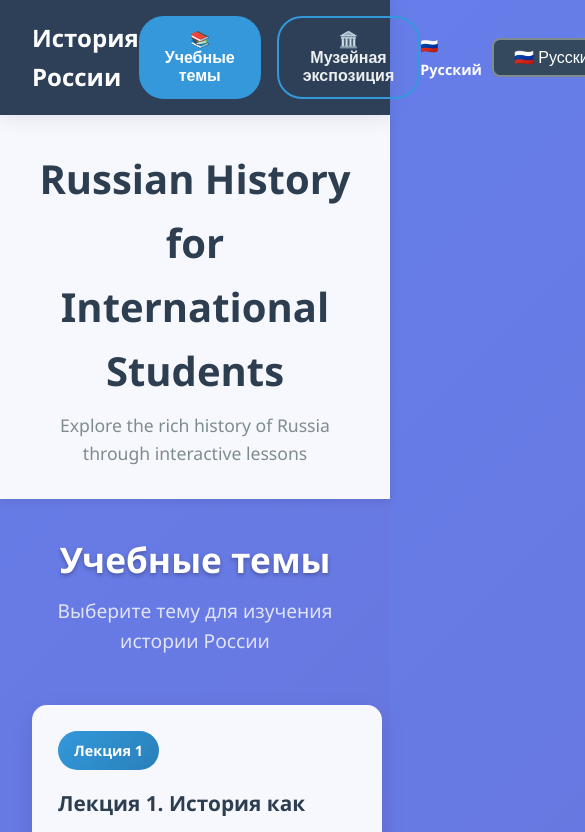
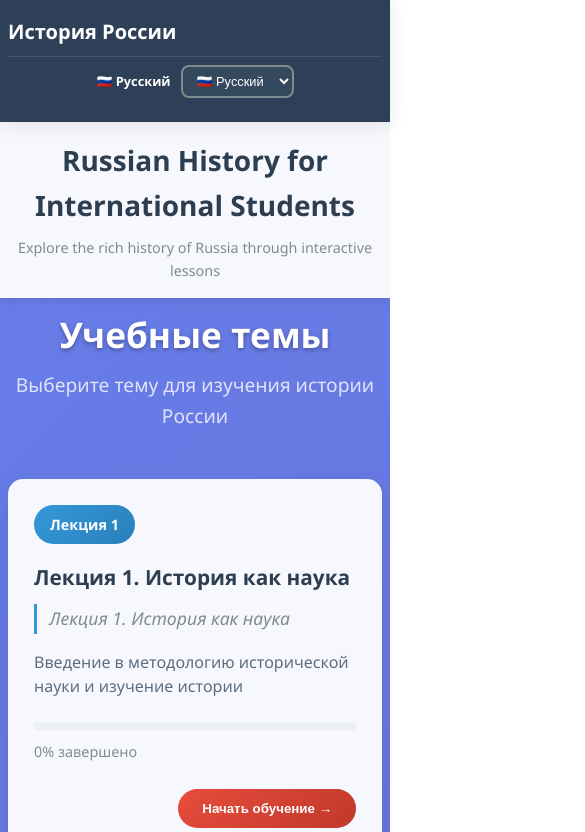
Before and after one commit to Mrvans263/Russian-History, a React (Vite) app: page / in a window 390 px wide. Shown: the top 832 px of the page, 585 px wide, since content can reach past the window. Built offline with nearby package versions, Linux system fonts and the light colour scheme.

Commit message:
mobile responsiveness

```diff
--- a/components/Navigation.css
+++ b/components/Navigation.css
@@ -15,7 +15,7 @@
   display: flex;
   justify-content: space-between;
   align-items: center;
-  padding: 0 2rem;
+  padding: 0 1rem;
 }
 
 .nav-logo h2 {
@@ -24,9 +24,44 @@
   font-weight: 600;
 }
 
+/* Mobile menu button */
+.mobile-menu-btn {
+  display: none;
+  flex-direction: column;
+  justify-content: space-between;
+  width: 30px;
+  height: 21px;
+  background: transparent;
+  border: none;
+  cursor: pointer;
+  padding: 0;
+}
+
+.mobile-menu-btn span {
+  display: block;
+  height: 3px;
+  width: 100%;
+  background-color: white;
+  border-radius: 3px;
+  transition: all 0.3s ease;
+}
+
+.mobile-menu-btn.active span:nth-child(1) {
+  transform: rotate(45deg) translate(6px, 6px);
+}
+
+.mobile-menu-btn.active span:nth-child(2) {
+  opacity: 0;
+}
+
+.mobile-menu-btn.active span:nth-child(3) {
+  transform: rotate(-45deg) translate(6px, -6px);
+}
+
 .nav-links {
   display: flex;
   gap: 1rem;
+  align-items: center;
 }
 
 .nav-link {
@@ -39,6 +74,8 @@
   font-size: 1rem;
   font-weight: 600;
   transition: all 0.3s ease;
+  text-decoration: none;
+  display: inline-block;
 }
 
 .nav-link:hover {
@@ -52,26 +89,6 @@
   color: white;
 }
 
-.language-selector select {
-  background: #34495e;
-  color: white;
-  border: 2px solid #7f8c8d;
-  padding: 0.5rem 1rem;
-  border-radius: 8px;
-  font-size: 1rem;
-  cursor: pointer;
-  transition: border-color 0.3s ease;
-}
-
-.language-selector select:hover {
-  border-color: #3498db;
-}
-
-.language-selector select:focus {
-  outline: none;
-  border-color: #3498db;
-}
-/* ADD TO Navigation.css */
 .language-selector {
   display: flex;
   align-items: center;
@@ -105,3 +122,196 @@
   border-color: #3498db;
   box-shadow: 0 0 0 2px rgba(52, 152, 219, 0.2);
 }
+
+/* Mobile Responsive Styles */
+@media (max-width: 768px) {
+  .nav-container {
+    padding: 0 1rem;
+    flex-wrap: wrap;
+  }
+
+  .mobile-menu-btn {
+    display: flex;
+  }
+
+  .nav-links {
+    display: none;
+    position: absolute;
+    top: 100%;
+    left: 0;
+    right: 0;
+    background: rgba(44, 62, 80, 0.98);
+    backdrop-filter: blur(15px);
+    flex-direction: column;
+    padding: 1rem;
+    gap: 0.5rem;
+    box-shadow: 0 5px 20px rgba(0, 0, 0, 0.2);
+  }
+
+  .nav-links.active {
+    display: flex;
+  }
+
+  .nav-link {
+    width: 100%;
+    text-align: center;
+    padding: 1rem;
+    border-radius: 8px;
+    border: 2px solid transparent;
+  }
+
+  .nav-link:hover {
+    transform: none;
+  }
+
+  .language-selector {
+    justify-content: center;
+    width: 100%;
+    padding: 0.5rem 0;
+    border-top: 1px solid rgba(255, 255, 255, 0.1);
+    margin-top: 0.5rem;
+  }
+
+  .current-language {
+    font-size: 0.8rem;
+  }
+
+  .language-dropdown {
+    font-size: 0.8rem;
+    padding: 6px 10px;
+  }
+}
+
+@media (max-width: 480px) {
+  .nav-container {
+    padding: 0 0.5rem;
+  }
+
+  .nav-logo h2 {
+    font-size: 1.25rem;
+  }
+
+  .nav-link {
+    padding: 0.875rem 1rem;
+    font-size: 0.9rem;
+  }
+
+  .mobile-menu-btn {
+    width: 25px;
+    height: 18px;
+  }
+
+  .mobile-menu-btn span {
+    height: 2px;
+  }
+}
+
+/* App.css */
+* {
+  margin: 0;
+  padding: 0;
+  box-sizing: border-box;
+}
+
+body {
+  font-family: 'Segoe UI', Tahoma, Geneva, Verdana, sans-serif;
+  line-height: 1.6;
+  color: #2c3e50;
+  background: linear-gradient(135deg, #667eea 0%, #764ba2 100%);
+  min-height: 100vh;
+}
+
+.App {
+  min-height: 100vh;
+  display: flex;
+  flex-direction: column;
+}
+
+.app-header {
+  background: rgba(255, 255, 255, 0.95);
+  padding: 2rem;
+  text-align: center;
+  box-shadow: 0 2px 10px rgba(0, 0, 0, 0.1);
+}
+
+.app-header h1 {
+  color: #2c3e50;
+  font-size: 2.5rem;
+  margin-bottom: 0.5rem;
+  font-weight: 700;
+}
+
+.app-header p {
+  color: #7f8c8d;
+  font-size: 1.1rem;
+}
+
+.app-main {
+  flex: 1;
+  padding: 2rem;
+  max-width: 1200px;
+  margin: 0 auto;
+  width: 100%;
+}
+
+.app-footer {
+  background: #2c3e50;
+  color: white;
+  text-align: center;
+  padding: 1.5rem;
+  margin-top: auto;
+}
+
+.app-footer p {
+  margin: 0;
+  color: #bdc3c7;
+}
+
+/* Mobile Responsive Styles for App */
+@media (max-width: 768px) {
+  .app-header {
+    padding: 1.5rem 1rem;
+  }
+
+  .app-header h1 {
+    font-size: 2rem;
+  }
+
+  .app-header p {
+    font-size: 1rem;
+  }
+
+  .app-main {
+    padding: 1rem;
+  }
+
+  .app-footer {
+    padding: 1rem;
+  }
+}
+
+@media (max-width: 480px) {
+  .app-header {
+    padding: 1rem 0.5rem;
+  }
+
+  .app-header h1 {
+    font-size: 1.75rem;
+  }
+
+  .app-header p {
+    font-size: 0.9rem;
+  }
+
+  .app-main {
+    padding: 0.5rem;
+  }
+
+  .app-footer {
+    padding: 0.75rem;
+  }
+
+  .app-footer p {
+    font-size: 0.9rem;
+  }
+}
--- a/src/App.css
+++ b/src/App.css
@@ -1,3 +1,211 @@
+/* components/Navigation.css */
+.main-navigation {
+  background: rgba(44, 62, 80, 0.95);
+  backdrop-filter: blur(10px);
+  padding: 1rem 0;
+  box-shadow: 0 2px 20px rgba(0, 0, 0, 0.1);
+  position: sticky;
+  top: 0;
+  z-index: 1000;
+}
+
+.nav-container {
+  max-width: 1200px;
+  margin: 0 auto;
+  display: flex;
+  justify-content: space-between;
+  align-items: center;
+  padding: 0 1rem;
+}
+
+.nav-logo h2 {
+  color: white;
+  font-size: 1.5rem;
+  font-weight: 600;
+}
+
+/* Mobile menu button */
+.mobile-menu-btn {
+  display: none;
+  flex-direction: column;
+  justify-content: space-between;
+  width: 30px;
+  height: 21px;
+  background: transparent;
+  border: none;
+  cursor: pointer;
+  padding: 0;
+}
+
+.mobile-menu-btn span {
+  display: block;
+  height: 3px;
+  width: 100%;
+  background-color: white;
+  border-radius: 3px;
+  transition: all 0.3s ease;
+}
+
+.mobile-menu-btn.active span:nth-child(1) {
+  transform: rotate(45deg) translate(6px, 6px);
+}
+
+.mobile-menu-btn.active span:nth-child(2) {
+  opacity: 0;
+}
+
+.mobile-menu-btn.active span:nth-child(3) {
+  transform: rotate(-45deg) translate(6px, -6px);
+}
+
+.nav-links {
+  display: flex;
+  gap: 1rem;
+  align-items: center;
+}
+
+.nav-link {
+  background: transparent;
+  color: #ecf0f1;
+  border: 2px solid #3498db;
+  padding: 0.75rem 1.5rem;
+  border-radius: 25px;
+  cursor: pointer;
+  font-size: 1rem;
+  font-weight: 600;
+  transition: all 0.3s ease;
+  text-decoration: none;
+  display: inline-block;
+}
+
+.nav-link:hover {
+  background: #3498db;
+  color: white;
+  transform: translateY(-2px);
+}
+
+.nav-link.active {
+  background: #3498db;
+  color: white;
+}
+
+.language-selector {
+  display: flex;
+  align-items: center;
+  gap: 10px;
+}
+
+.current-language {
+  color: white;
+  font-weight: 600;
+  font-size: 0.9rem;
+}
+
+.language-dropdown {
+  background: #34495e;
+  color: white;
+  border: 2px solid #7f8c8d;
+  padding: 8px 12px;
+  border-radius: 8px;
+  font-size: 0.9rem;
+  cursor: pointer;
+  transition: all 0.3s ease;
+}
+
+.language-dropdown:hover {
+  border-color: #3498db;
+  background: #2c3e50;
+}
+
+.language-dropdown:focus {
+  outline: none;
+  border-color: #3498db;
+  box-shadow: 0 0 0 2px rgba(52, 152, 219, 0.2);
+}
+
+/* Mobile Responsive Styles */
+@media (max-width: 768px) {
+  .nav-container {
+    padding: 0 1rem;
+    flex-wrap: wrap;
+  }
+
+  .mobile-menu-btn {
+    display: flex;
+  }
+
+  .nav-links {
+    display: none;
+    position: absolute;
+    top: 100%;
+    left: 0;
+    right: 0;
+    background: rgba(44, 62, 80, 0.98);
+    backdrop-filter: blur(15px);
+    flex-direction: column;
+    padding: 1rem;
+    gap: 0.5rem;
+    box-shadow: 0 5px 20px rgba(0, 0, 0, 0.2);
+  }
+
+  .nav-links.active {
+    display: flex;
+  }
+
+  .nav-link {
+    width: 100%;
+    text-align: center;
+    padding: 1rem;
+    border-radius: 8px;
+    border: 2px solid transparent;
+  }
+
+  .nav-link:hover {
+    transform: none;
+  }
+
+  .language-selector {
+    justify-content: center;
+    width: 100%;
+    padding: 0.5rem 0;
+    border-top: 1px solid rgba(255, 255, 255, 0.1);
+    margin-top: 0.5rem;
+  }
+
+  .current-language {
+    font-size: 0.8rem;
+  }
+
+  .language-dropdown {
+    font-size: 0.8rem;
+    padding: 6px 10px;
+  }
+}
+
+@media (max-width: 480px) {
+  .nav-container {
+    padding: 0 0.5rem;
+  }
+
+  .nav-logo h2 {
+    font-size: 1.25rem;
+  }
+
+  .nav-link {
+    padding: 0.875rem 1rem;
+    font-size: 0.9rem;
+  }
+
+  .mobile-menu-btn {
+    width: 25px;
+    height: 18px;
+  }
+
+  .mobile-menu-btn span {
+    height: 2px;
+  }
+}
+
 /* App.css */
 * {
   margin: 0;
@@ -58,3 +266,52 @@ body {
   margin: 0;
   color: #bdc3c7;
 }
+
+/* Mobile Responsive Styles for App */
+@media (max-width: 768px) {
+  .app-header {
+    padding: 1.5rem 1rem;
+  }
+
+  .app-header h1 {
+    font-size: 2rem;
+  }
+
+  .app-header p {
+    font-size: 1rem;
+  }
+
+  .app-main {
+    padding: 1rem;
+  }
+
+  .app-footer {
+    padding: 1rem;
+  }
+}
+
+@media (max-width: 480px) {
+  .app-header {
+    padding: 1rem 0.5rem;
+  }
+
+  .app-header h1 {
+    font-size: 1.75rem;
+  }
+
+  .app-header p {
+    font-size: 0.9rem;
+  }
+
+  .app-main {
+    padding: 0.5rem;
+  }
+
+  .app-footer {
+    padding: 0.75rem;
+  }
+
+  .app-footer p {
+    font-size: 0.9rem;
+  }
+}
```
